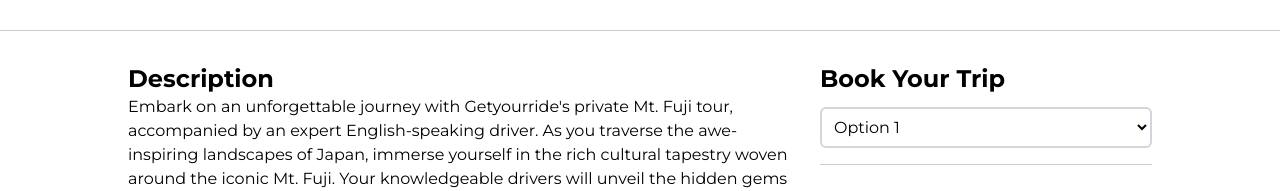
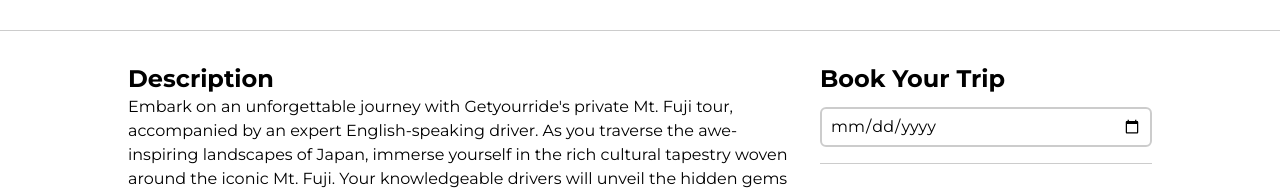
Before and after one commit to RonishGhouri/gotyourride, a React (Vite) app: page /booking in a window 1280 px wide. Shown: the part 1093-1284 px from the top of the page. Built offline with nearby package versions, Linux system fonts and the light colour scheme.

Commit message:
last commit

```diff
--- a/src/components/Dropdown.jsx
+++ b/src/components/Dropdown.jsx
@@ -4,14 +4,10 @@ const Dropdown = () => {
   return (
     <div className="w-full ">
       {/* The select dropdown */}
-      <select className="w-full p-2 border-2 border-gray-300 rounded-md focus:outline-none focus:border-black">
-        <option value="" disabled>
-          When (Date)
-        </option>
-        <option value="option1">Option 1</option>
-        <option value="option2">Option 2</option>
-        <option value="option3">Option 3</option>
-      </select>
+      <input
+        type="date"
+        className="border-2 border-black/20 w-full h-10 rounded-md px-2"
+      />
     </div>
   );
 };
```
